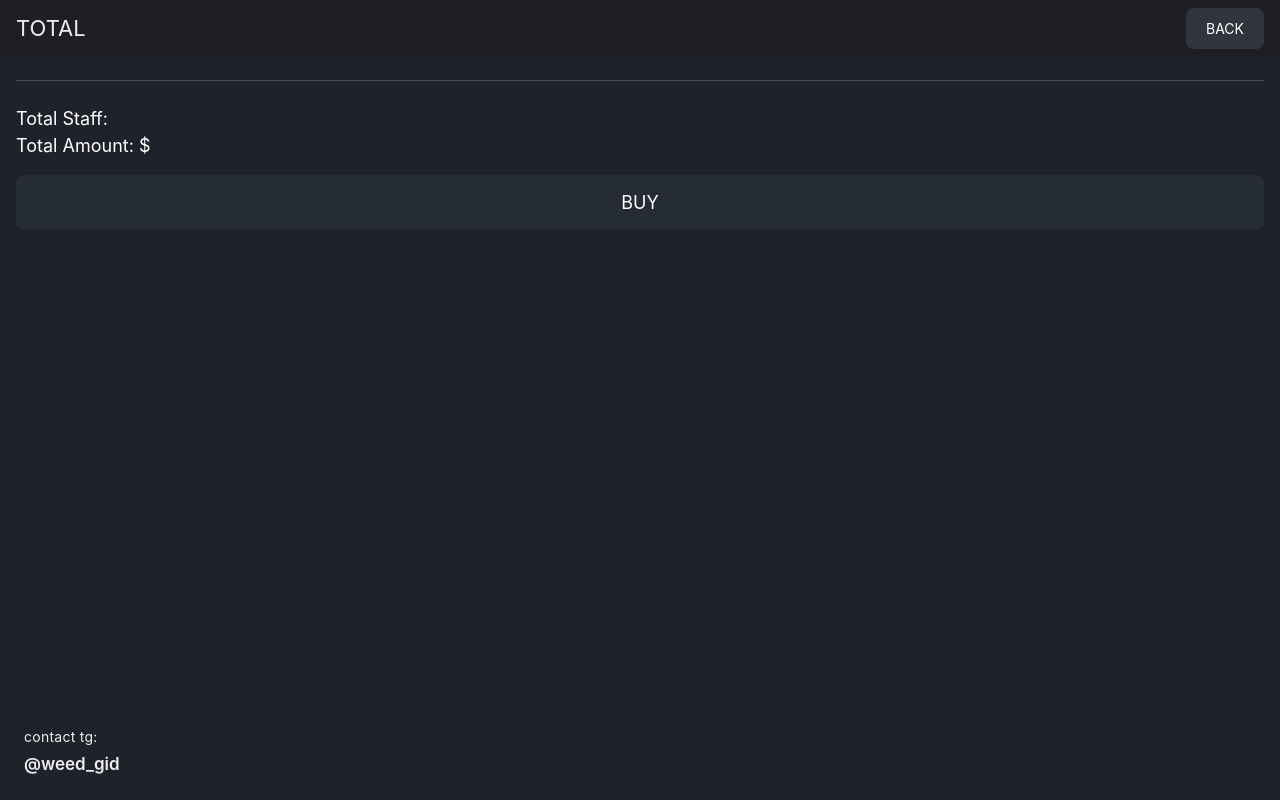
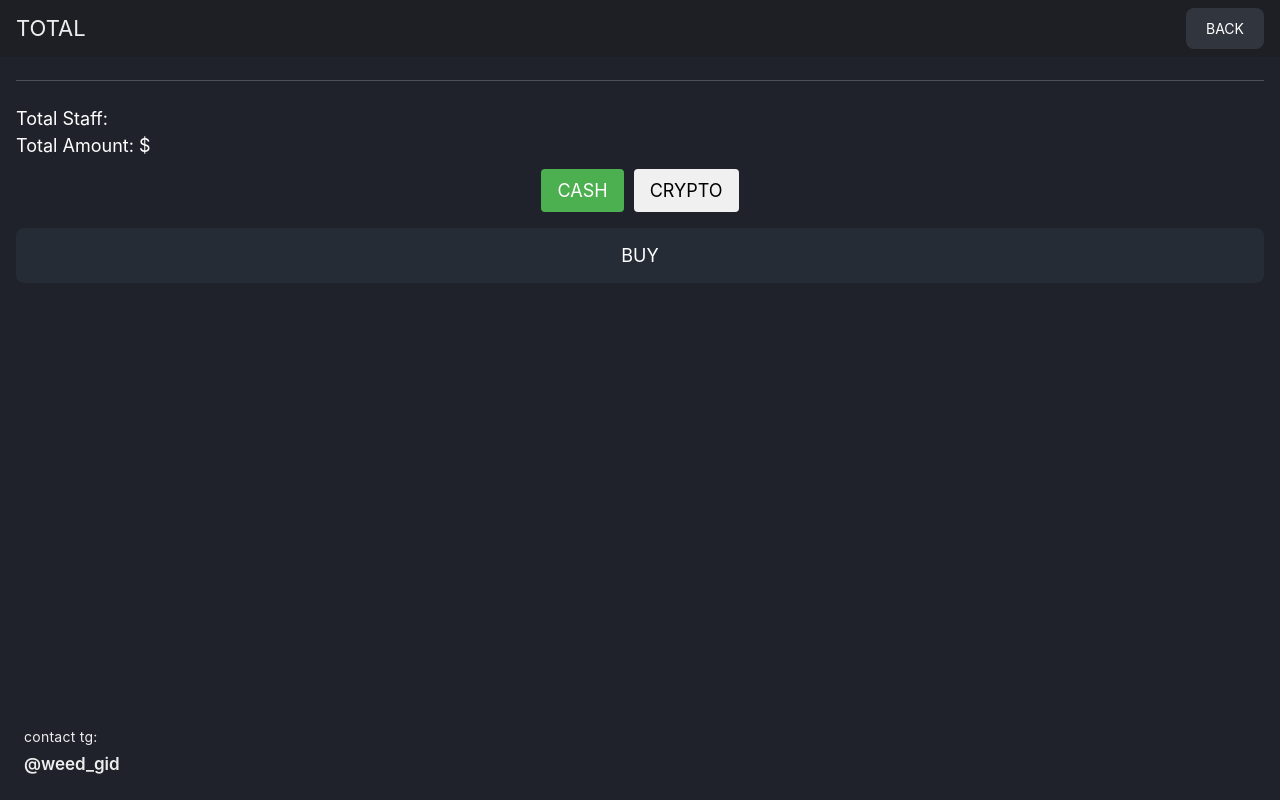
Before and after one commit to aa-rube/rico_ar_web, a React (Create React App) app: page /busket in a window 1280 px wide. Built offline with nearby package versions, Linux system fonts and the light colour scheme.

Commit message:
ИИ добавил 2 кнопки для переключения способа оплаты

```diff
--- a/src/pages/basket/Basket.tsx
+++ b/src/pages/basket/Basket.tsx
@@ -12,12 +12,16 @@ export default function Basket({ userData }: { userData: any }) {
 
   const navigate = useNavigate();
   const [cart, setCart] = useState<any>();
+  const [paymentMethod, setPaymentMethod] = useState<'CASH' | 'CRYPTO'>('CASH');
 
   const goToHome = () => navigate("/home");
   const continueBuying = () => navigate("/placeOrder");
 
   const handleSubmitOrder = () => {
-    request(MethodType.POST, "order", { chatId }, (result) => {
+    request(MethodType.POST, "order", {
+      chatId,
+      paymentMethod // Добавляем выбранный метод оплаты в запрос
+    }, (result) => {
       if (result.success) {
         window.Telegram?.WebApp?.close?.();
       } else {
@@ -64,6 +68,41 @@ export default function Basket({ userData }: { userData: any }) {
             Total Amount: {currency} {cart?.total_price}
           </h3>
 
+          {/* Добавленные кнопки выбора метода оплаты */}
+          <div className="payment-methods" style={{
+            display: 'flex',
+            justifyContent: 'center',
+            margin: '10px 0',
+            gap: '10px'
+          }}>
+            <button
+                onClick={() => setPaymentMethod('CASH')}
+                style={{
+                  padding: '8px 16px',
+                  backgroundColor: paymentMethod === 'CASH' ? '#4CAF50' : '#f0f0f0',
+                  color: paymentMethod === 'CASH' ? 'white' : 'black',
+                  border: 'none',
+                  borderRadius: '4px',
+                  cursor: 'pointer'
+                }}
+            >
+              CASH
+            </button>
+            <button
+                onClick={() => setPaymentMethod('CRYPTO')}
+                style={{
+                  padding: '8px 16px',
+                  backgroundColor: paymentMethod === 'CRYPTO' ? '#4CAF50' : '#f0f0f0',
+                  color: paymentMethod === 'CRYPTO' ? 'white' : 'black',
+                  border: 'none',
+                  borderRadius: '4px',
+                  cursor: 'pointer'
+                }}
+            >
+              CRYPTO
+            </button>
+          </div>
+
           {isTimeInRange("00:00", "23:59") ? (
               <button onClick={handleSubmitOrder} className="to-order__button">
                 <span>BUY</span>
```
Lines whose indentation alone changed are shown as unchanged.
